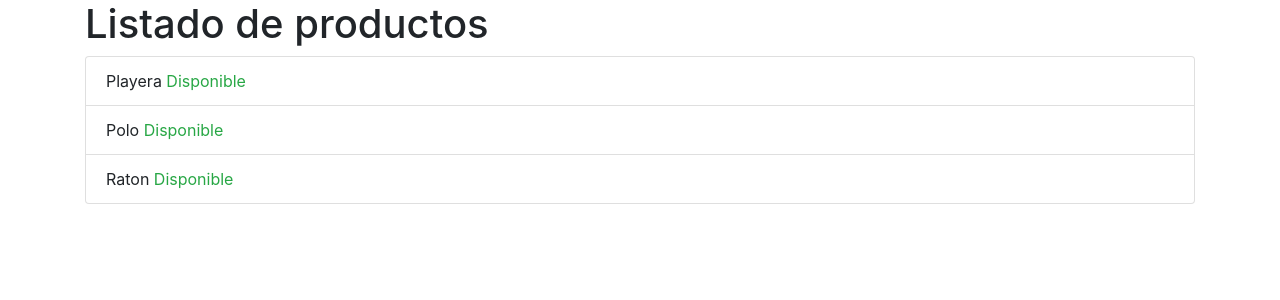
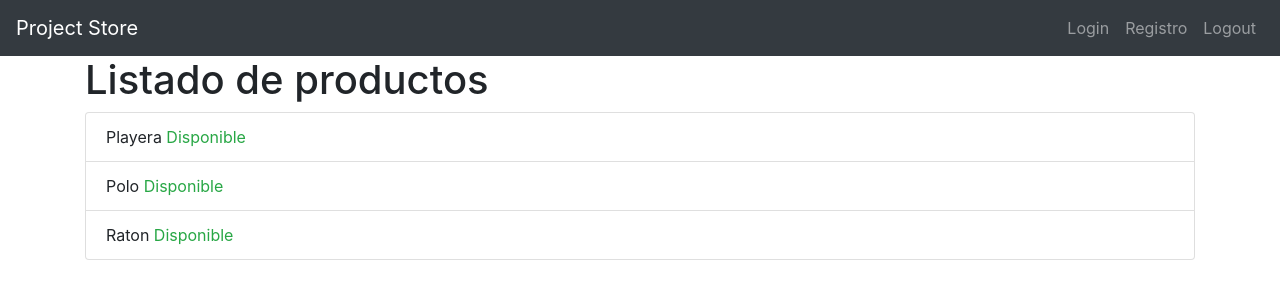
Before and after one commit to joseant1234/store_django, a Django app: page / in a window 1280 px wide. Shown: the top 300 px of the page. Run offline with Django 3.2, Linux system fonts and the light colour scheme; some libraries are stand-ins or nearby versions.

Commit message:
adding the navbar

```diff
--- a/templates/base.html
+++ b/templates/base.html
@@ -9,6 +9,7 @@
     <link rel="stylesheet" href="https://stackpath.bootstrapcdn.com/bootstrap/4.4.1/css/bootstrap.min.css" integrity="sha384-Vkoo8x4CGsO3+Hhxv8T/Q5PaXtkKtu6ug5TOeNV6gBiFeWPGFN9MuhOf23Q9Ifjh" crossorigin="anonymous">
   </head>
   <body>
+    {% include 'navbar.html' %}
 
     <div class="container">
 
--- /dev/null
+++ b/templates/navbar.html
@@ -0,0 +1,23 @@
+<nav class="navbar navbar-expand-md bg-dark navbar-dark">
+  <a href="#" class="navbar-brand">Project Store</a>
+
+  <button type="button" name="button" class="navbar-toggler navbar-toggler-right" data-toggle="collapse" data-target="#navb">
+    <span class="navbar-toggler-icon"></span>
+  </button>
+
+  <div id="navb" class="navbar-collapse collapse hide">
+
+    <ul class="nav navbar-nav ml-auto">
+      <li class="navbar-item">
+        <a href="#" class="nav-link">Login</a>
+      </li>
+      <li class="navbar-item">
+        <a href="#" class="nav-link">Registro</a>
+      </li>
+      <li class="navbar-item">
+        <a href="#" class="nav-link">Logout</a>
+      </li>
+    </ul>
+  </div>
+
+</nav>
```
